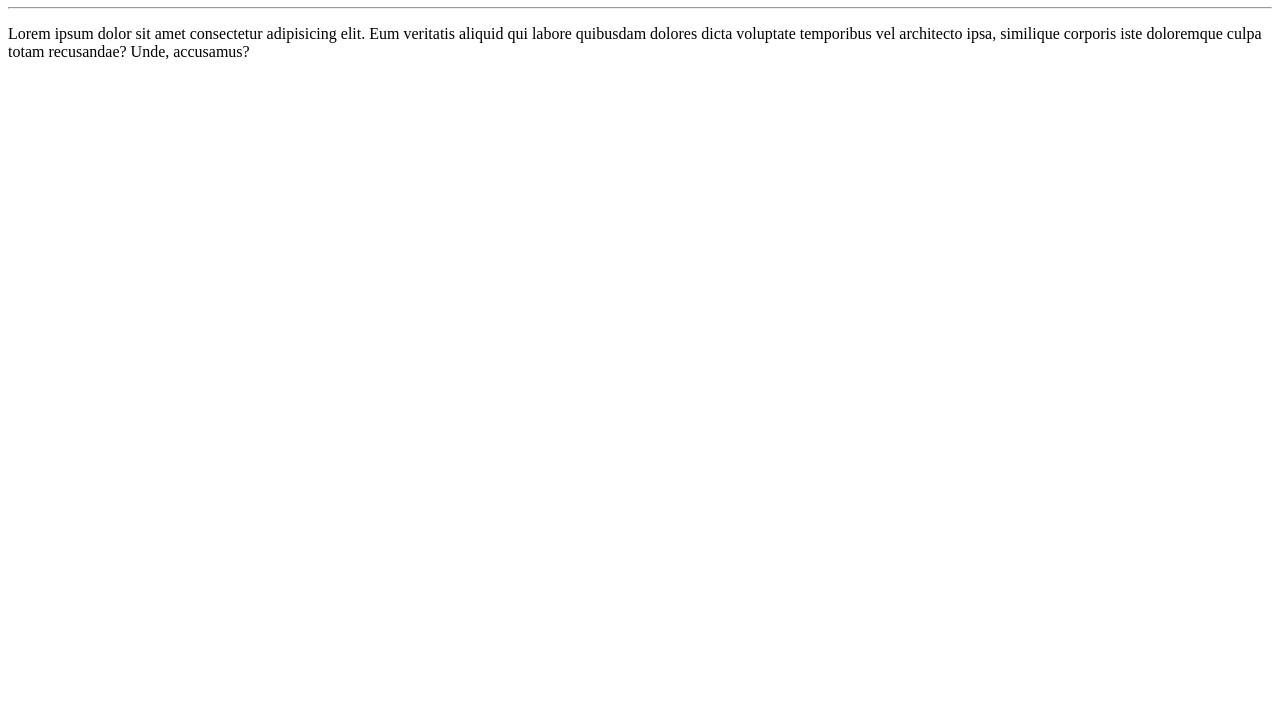
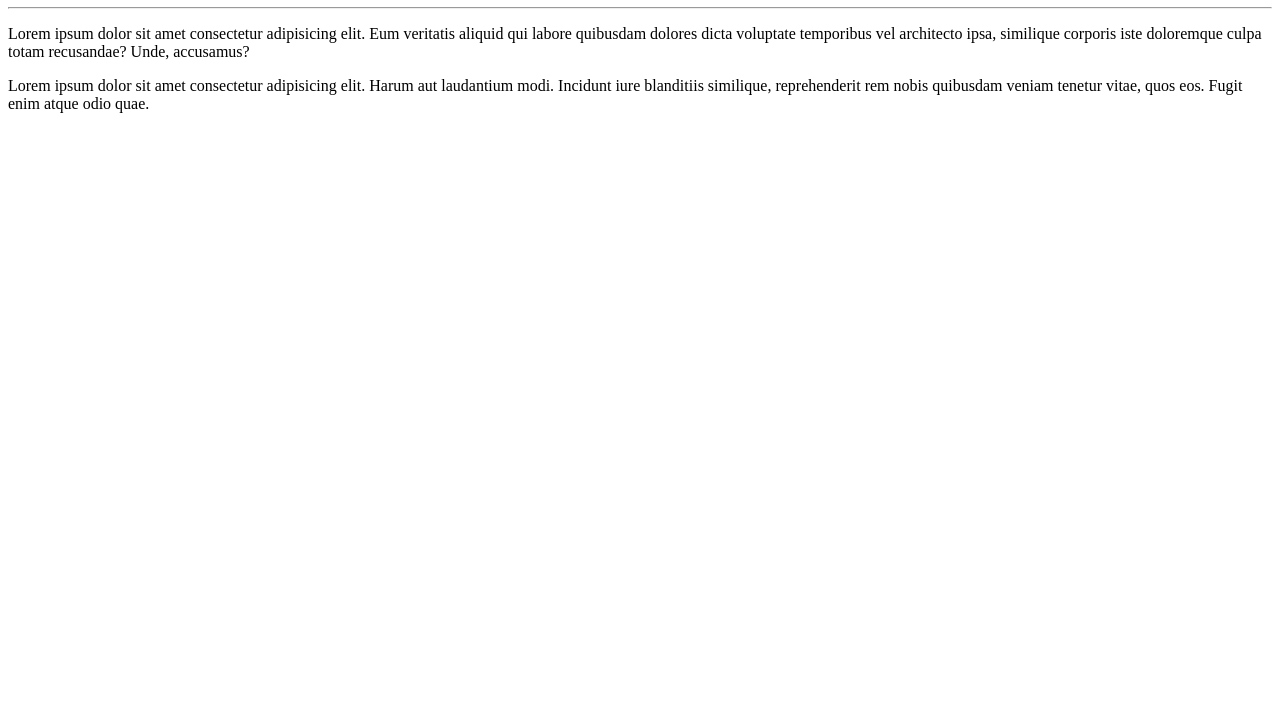
Before and after one commit to verderesijd/Ola-Mundo, a plain HTML site: page site-exemplo/index.html in a window 1280 px wide. Shown: the part 73-800 px from the top of the page. Drawn offline with Linux system fonts and the light colour scheme.

Commit message:
Adicionei um parágrafo

```diff
--- a/site-exemplo/index.html
+++ b/site-exemplo/index.html
@@ -10,5 +10,6 @@
     <h1>Olá, Mundo</h1>
     <hr>
     <p>Lorem ipsum dolor sit amet consectetur adipisicing elit. Eum veritatis aliquid qui labore quibusdam dolores dicta voluptate temporibus vel architecto ipsa, similique corporis iste doloremque culpa totam recusandae? Unde, accusamus?</p>
+    <p>Lorem ipsum dolor sit amet consectetur adipisicing elit. Harum aut laudantium modi. Incidunt iure blanditiis similique, reprehenderit rem nobis quibusdam veniam tenetur vitae, quos eos. Fugit enim atque odio quae.</p>
 </body>
 </html>
```
